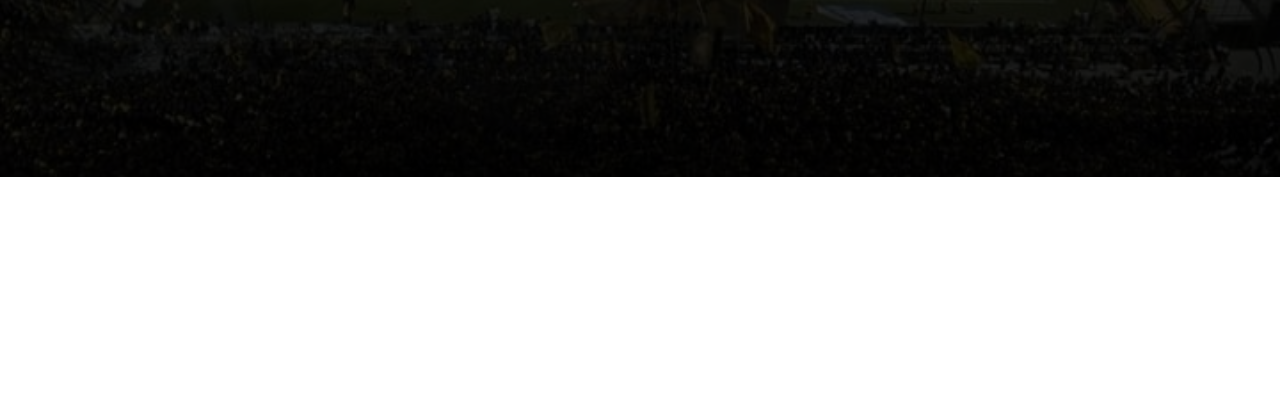
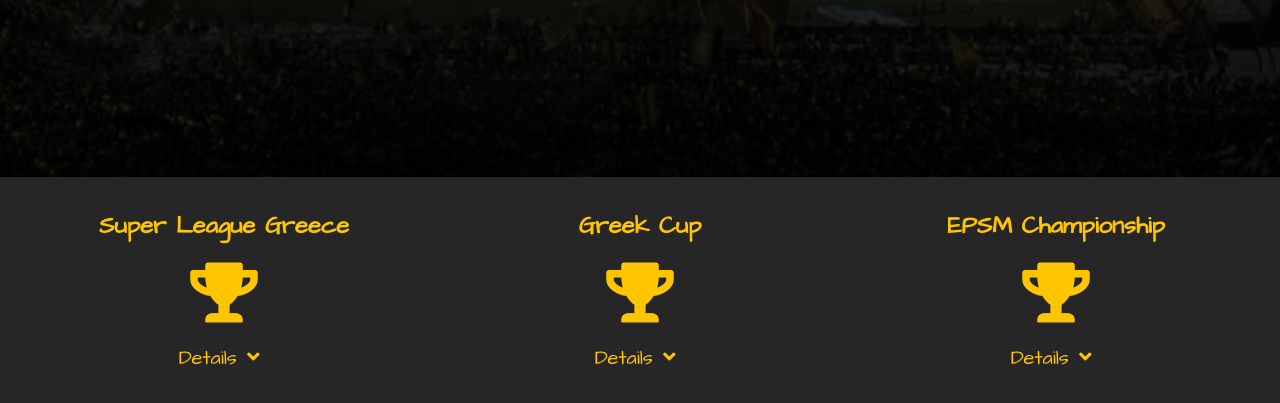
Before and after one commit to dionweb/ArisFC-Tribute-Page, a website: page src/index.html in a window 1280 px wide. Shown: the part 623-1026 px from the top of the page. Before the commit the page ends 800 px from the top, so only its background shows below. Drawn offline with Linux system fonts and the light colour scheme.

Commit message:
Honours--First attempt

```diff
--- a/src/css/main.css
+++ b/src/css/main.css
@@ -43,3 +43,55 @@
     color: #ffc600;
     font-size: 50px;
 }
+
+.honours{
+    padding: 1em;
+    display: flex;
+    justify-content: space-around;
+    background: #262626;
+    color: #ffc600;
+    text-align: center;
+}
+
+.honours .box{
+    padding: 1em;
+}
+
+.honours h3{
+    font-size: 24px;
+    margin: 0;
+}
+
+.honours i{
+    font-size: 60px;
+    padding: 20px 0;
+}
+
+.details-btn{
+    border: 0;
+    outline: 0;
+    background: transparent;
+    color: #ffc600;
+    display: block;
+    margin: auto;
+    cursor: pointer;
+    font-family: 'Architects Daughter', cursive;
+    font-size: 20px;
+}
+
+.details-btn::after{
+    content: "\f107";
+    font-family: 'Font Awesome\ 5 Free';
+    font-weight: 900;
+    padding: 0 10px;
+}
+
+.details-btn.active::after{
+    content: "\f106";
+}
+
+.details{
+    max-height: 0;
+    overflow: hidden;
+    transition: max-height 200ms ease-in-out;
+}
--- a/src/index.html
+++ b/src/index.html
@@ -5,6 +5,7 @@
     <meta name="viewport" content="width=device-width, initial-scale=1.0">
     <meta http-equiv="X-UA-Compatible" content="ie=edge">
     <link href="https://fonts.googleapis.com/css?family=Architects+Daughter" rel="stylesheet">
+    <link rel="stylesheet" href="https://use.fontawesome.com/releases/v5.5.0/css/all.css" integrity="sha384-B4dIYHKNBt8Bc12p+WXckhzcICo0wtJAoU8YZTY5qE0Id1GSseTk6S+L3BlXeVIU" crossorigin="anonymous">
     <link rel="stylesheet" href="css/main.css">
     <title>Aris FC Tribute Page</title>
 </head>
@@ -18,6 +19,35 @@
         </div>
     </div>
 
+    <div class="honours">
+        <div class="box">
+            <h3>Super League Greece</h3>
+            <i class="fas fa-trophy"></i>
+            <button class="details-btn">Details</button>
+            <div class="details">
+                <p>Lorem ipsum, dolor sit amet consectetur adipisicing elit. In, neque sit facilis autem doloremque animi rem blanditiis maiores veritatis deleniti error, eum nesciunt temporibus inventore dolores excepturi alias quisquam aut dolorem delectus sunt vero! Voluptatibus excepturi pariatur unde ratione alias.</p>
+                <p>Lorem ipsum, dolor sit amet consectetur adipisicing elit. In, neque sit facilis autem doloremque animi rem blanditiis maiores veritatis deleniti error, eum nesciunt temporibus inventore dolores excepturi alias quisquam aut dolorem delectus sunt vero! Voluptatibus excepturi pariatur unde ratione alias.</p>
+                <p>Lorem ipsum, dolor sit amet consectetur adipisicing elit. In, neque sit facilis autem doloremque animi rem blanditiis maiores veritatis deleniti error, eum nesciunt temporibus inventore dolores excepturi alias quisquam aut dolorem delectus sunt vero! Voluptatibus excepturi pariatur unde ratione alias.</p>
+            </div>
+        </div>
+        <div class="box">
+            <h3>Greek Cup</h3>
+            <i class="fas fa-trophy"></i>
+            <button class="details-btn">Details</i></button>
+            <div class="details">
+                <p>Lorem ipsum, dolor sit amet consectetur adipisicing elit. In, neque sit facilis autem doloremque animi rem blanditiis maiores veritatis deleniti error, eum nesciunt temporibus inventore dolores excepturi alias quisquam aut dolorem delectus sunt vero! Voluptatibus excepturi pariatur unde ratione alias.</p>
+            </div>
+        </div>
+        <div class="box">
+            <h3>EPSM Championship</h3>
+            <i class="fas fa-trophy"></i>
+            <button class="details-btn">Details</button>
+            <div class="details">
+                <p>Lorem ipsum, dolor sit amet consectetur adipisicing elit. In, neque sit facilis autem doloremque animi rem blanditiis maiores veritatis deleniti error, eum nesciunt temporibus inventore dolores excepturi alias quisquam aut dolorem delectus sunt vero! Voluptatibus excepturi pariatur unde ratione alias.</p>
+                <p>Lorem ipsum, dolor sit amet consectetur adipisicing elit. In, neque sit facilis autem doloremque animi rem blanditiis maiores veritatis deleniti error, eum nesciunt temporibus inventore dolores excepturi alias quisquam aut dolorem delectus sunt vero! Voluptatibus excepturi pariatur unde ratione alias.</p>
+            </div>
+        </div>
+    </div>
 
     <script src="js/main.js"></script>
 </body>
--- a/src/js/main.js
+++ b/src/js/main.js
@@ -0,0 +1,14 @@
+var detailsBtn = document.getElementsByClassName('details-btn');
+
+for (var i=0; i<detailsBtn.length; i++){
+    detailsBtn[i].onclick = function(){
+        this.classList.toggle('active');
+        var content = this.nextElementSibling;
+        if (content.style.maxHeight) {
+            content.style.maxHeight = null;
+        }
+        else{
+            content.style.maxHeight = content.scrollHeight + "px";
+        }
+    }
+}
```
